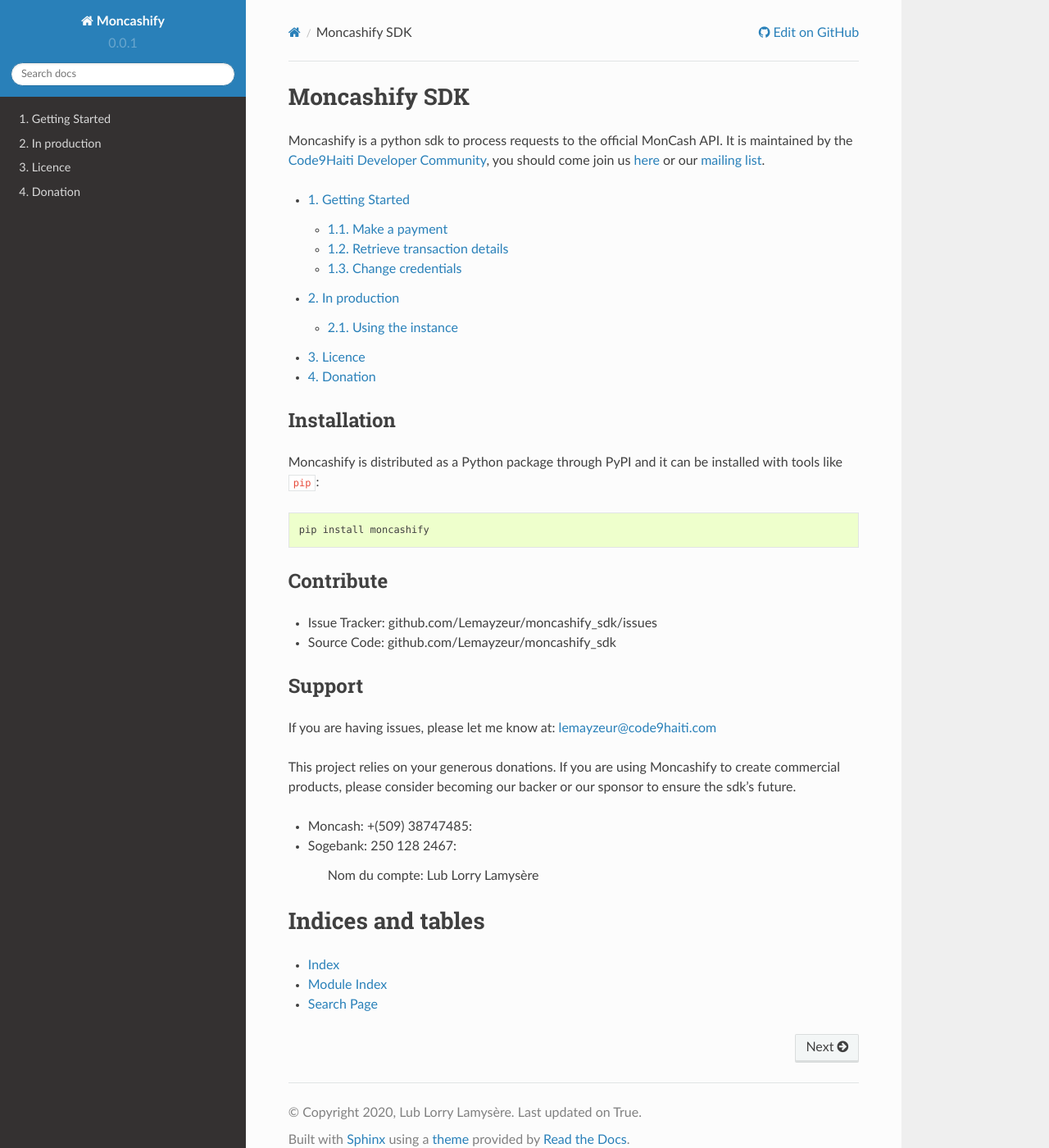
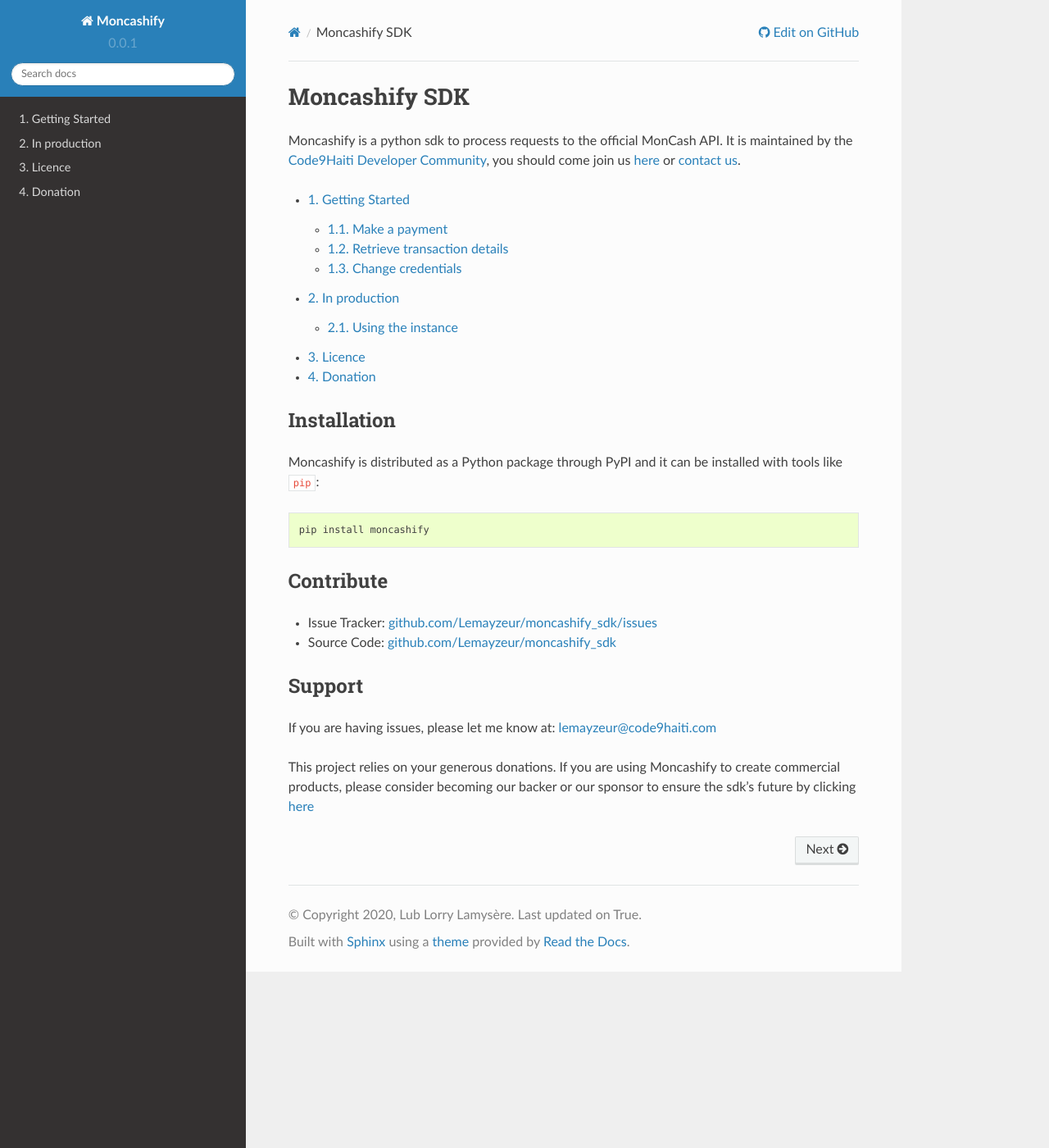
Before and after one commit to Lemayzeur/moncashify_sdk, a Sphinx documentation site: the page built from docs/source/index.rst, in a window 1280 px wide and 1400 px high. Shown: the whole window at 82% size. Built offline with Sphinx 7.4.7 and the Read the Docs theme 2.0.0, drawn with Linux system fonts in a browser that asks for light colours.

Commit message:
Info for donation page

```diff
--- a/docs/source/index.rst
+++ b/docs/source/index.rst
@@ -2,10 +2,7 @@
 ==============
 
 Moncashify is a python sdk to process requests to the official MonCash API.
-It is maintained by the `Code9Haiti Developer Community <https://www.code9haiti.com>`_, you should come join us `here <https://www.code9haiti.com/join>`_ or our `mailing list <https://www.code9haiti.com>`_.
-
-.. meta::
-    :github_url: github.com/KarlTDebiec/MolDynPlot
+It is maintained by the `Code9Haiti Developer Community <https://www.code9haiti.com>`_, you should come join us `here <https://code9haiti.com/en/community/join?form=1>`_ or `contact us <https://code9haiti.com/en/contact/>`_.
 
 .. toctree::
 	:name: mastertoc
@@ -32,27 +29,12 @@
 Contribute
 ^^^^^^^^^^
 
-- Issue Tracker: github.com/Lemayzeur/moncashify_sdk/issues
-- Source Code: github.com/Lemayzeur/moncashify_sdk
+- Issue Tracker: `github.com/Lemayzeur/moncashify_sdk/issues <github.com/Lemayzeur/moncashify_sdk/issues>`_
+- Source Code: `github.com/Lemayzeur/moncashify_sdk <github.com/Lemayzeur/moncashify_sdk>`_
 
 Support
 ^^^^^^^
 
 If you are having issues, please let me know at: lemayzeur@code9haiti.com
 
-This project relies on your generous donations. If you are using Moncashify to create commercial products, please consider becoming our backer or our sponsor to ensure the sdk’s future.
-
-
-* Moncash: +(509) 38747485:
-
-* Sogebank: 250 128 2467:
-
-  	Nom du compte: Lub Lorry Lamysère
-
-
-Indices and tables
-==================
-
-* :ref:`genindex`
-* :ref:`modindex`
-* :ref:`search`
+This project relies on your generous donations. If you are using Moncashify to create commercial products, please consider becoming our backer or our sponsor to ensure the sdk’s future by clicking :doc:`here <../donation>`
```
Also changed, not shown: docs/source/donation.rst (+30 -0 lines), 10 other files.
